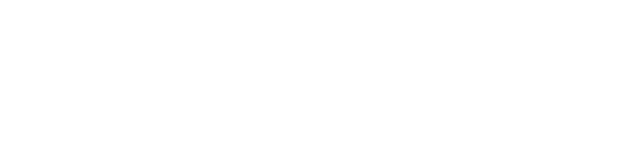
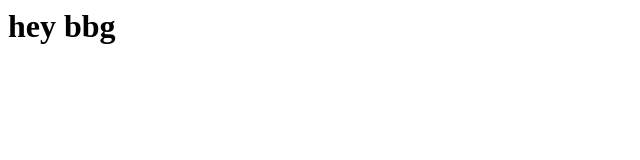
Before and after one commit to NishanthG69/lintandluster, a plain HTML site: page index.html in a window 1280 px wide. Shown: the whole page, without its empty margins (0-640 px from the left). Drawn offline with Linux system fonts and the light colour scheme.

Commit message:
Update index.html

```diff
--- a/index.html
+++ b/index.html
@@ -1,5 +1,6 @@
 <html>
   <head><title>HIIII GOATTT!!! -robotickid</title></head>
   <body>
+    <h1>hey bbg</h1>
   </body>
 </html>
```
